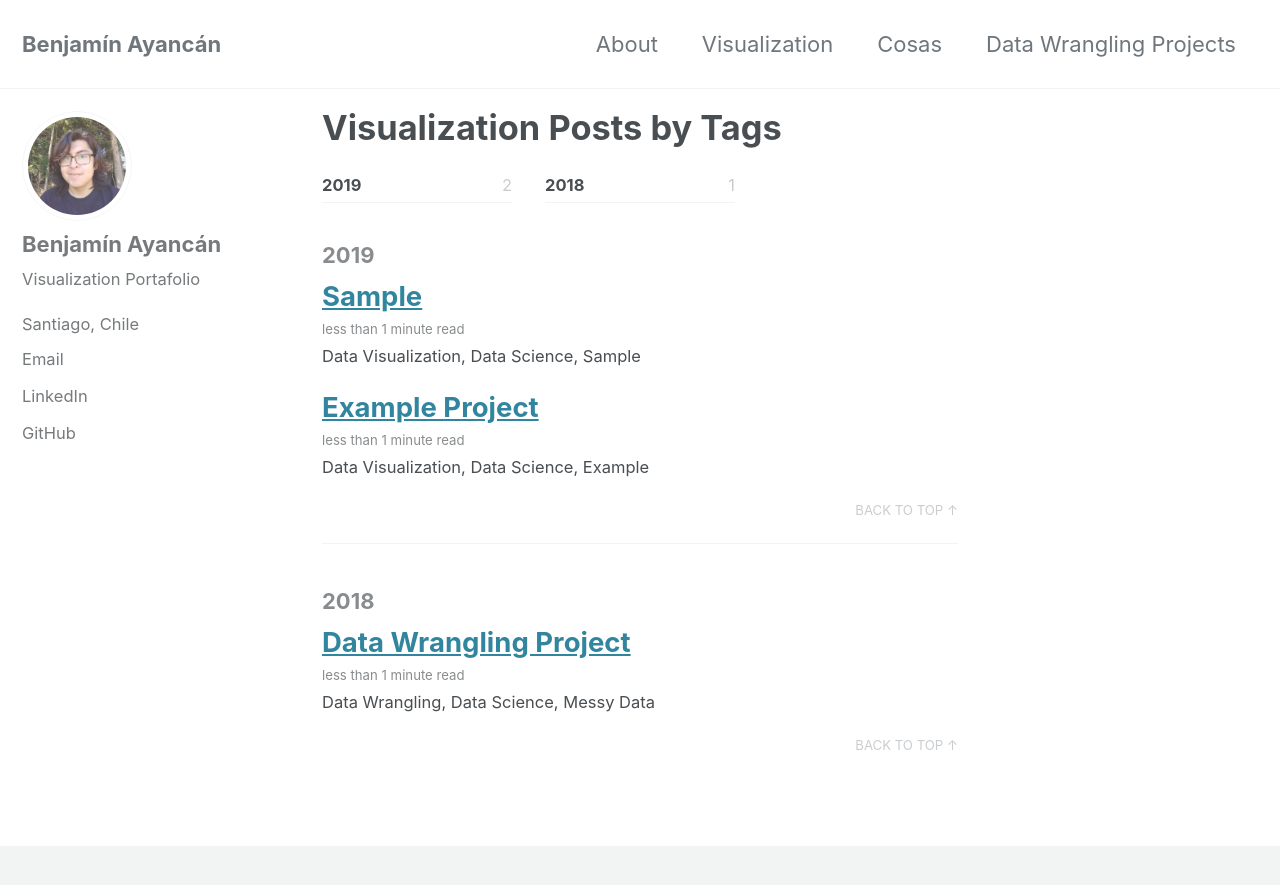
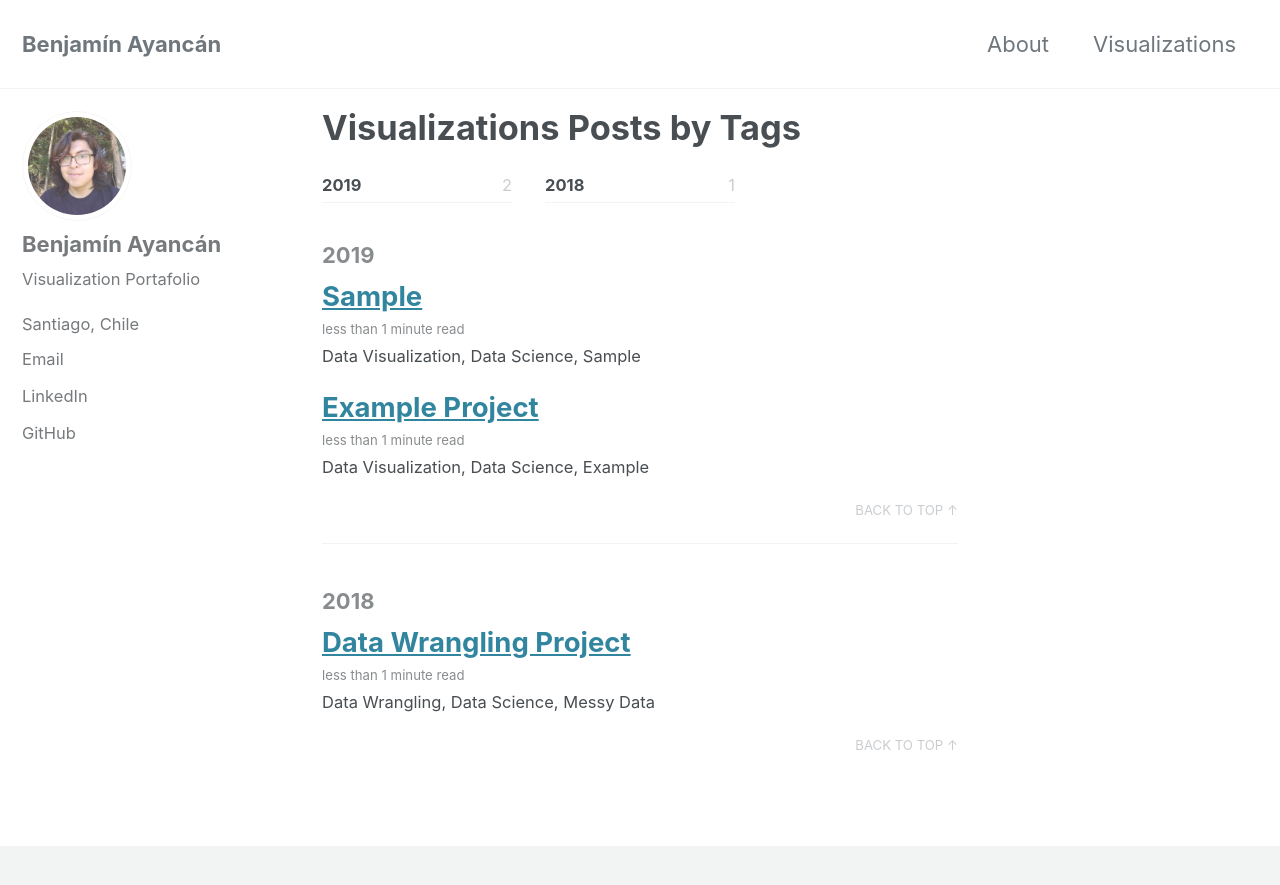
Before and after one commit to beayancan/beayancan.github.io, a Jekyll site: the page built from _pages/visualizations.md, in a window 1280 px wide and 900 px high. Shown: the top 885 px of the window. Built offline with Jekyll 4.4.1, drawn with Linux system fonts in a browser that asks for light colours; cached includes are drawn as plain includes.

```diff
--- a/_data/navigation.yml
+++ b/_data/navigation.yml
@@ -2,12 +2,8 @@
 main:
   - title: "About"
     url: /about/
-  - title: "Visualization"
-    url: /visualization/
-  - title: "Cosas"
-    url: /cosas/ejercicio
-  - title: "Data Wrangling Projects"
-    url: /data-wrangling/
+  - title: "Visualizations"
+    url: /visualizations/
   #   url: https://mmistakes.github.io/minimal-mistakes/about/
   # - title: "Sample Posts"
   #   url: /year-archive/
--- a/_pages/visualizations.md
+++ b/_pages/visualizations.md
@@ -1,7 +1,7 @@
 ---
 layout: posts
-permalink: /visualization/
-title: "Visualization Posts by Tags"
+permalink: /visualizations/
+title: "Visualizations Posts by Tags"
 author_profile: true
 header:
   image:
```
Also changed, not shown: _pages/machinelearning.md (deleted, +0 -8 lines), _posts/2018-01-28-perceptron.md (+1 -1 lines).
